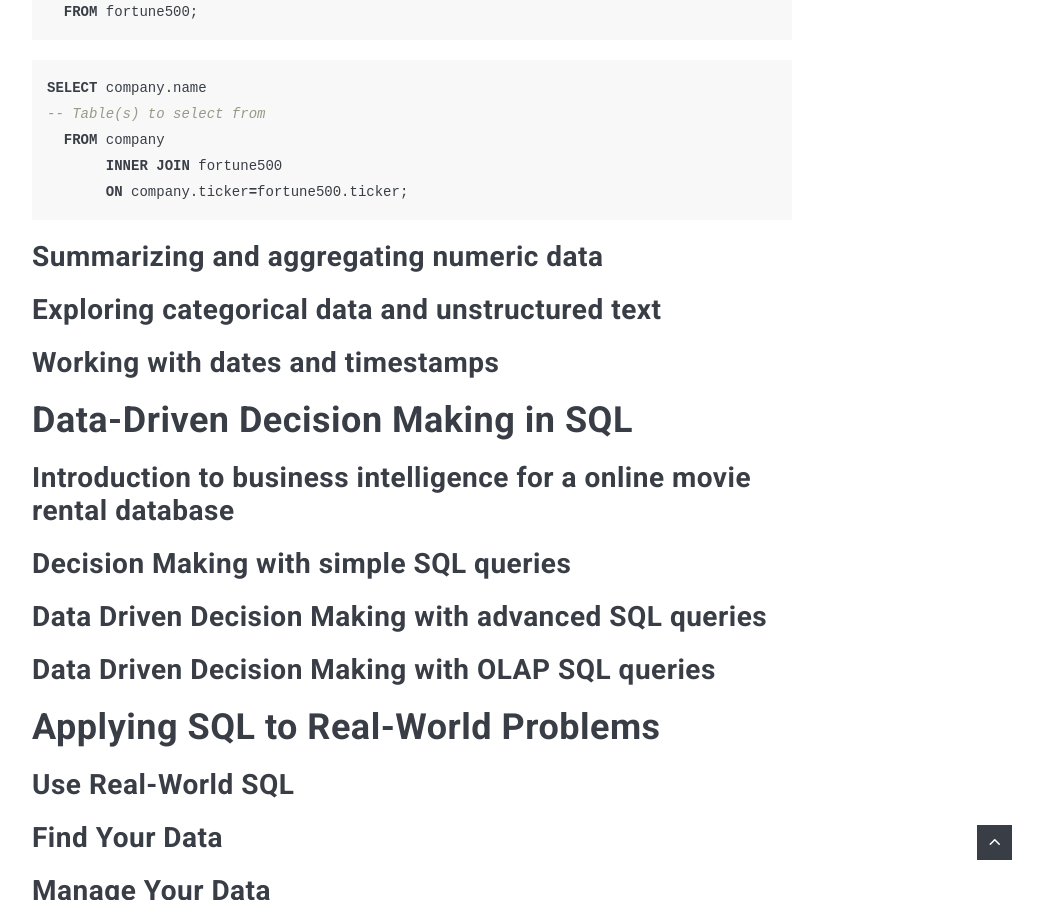
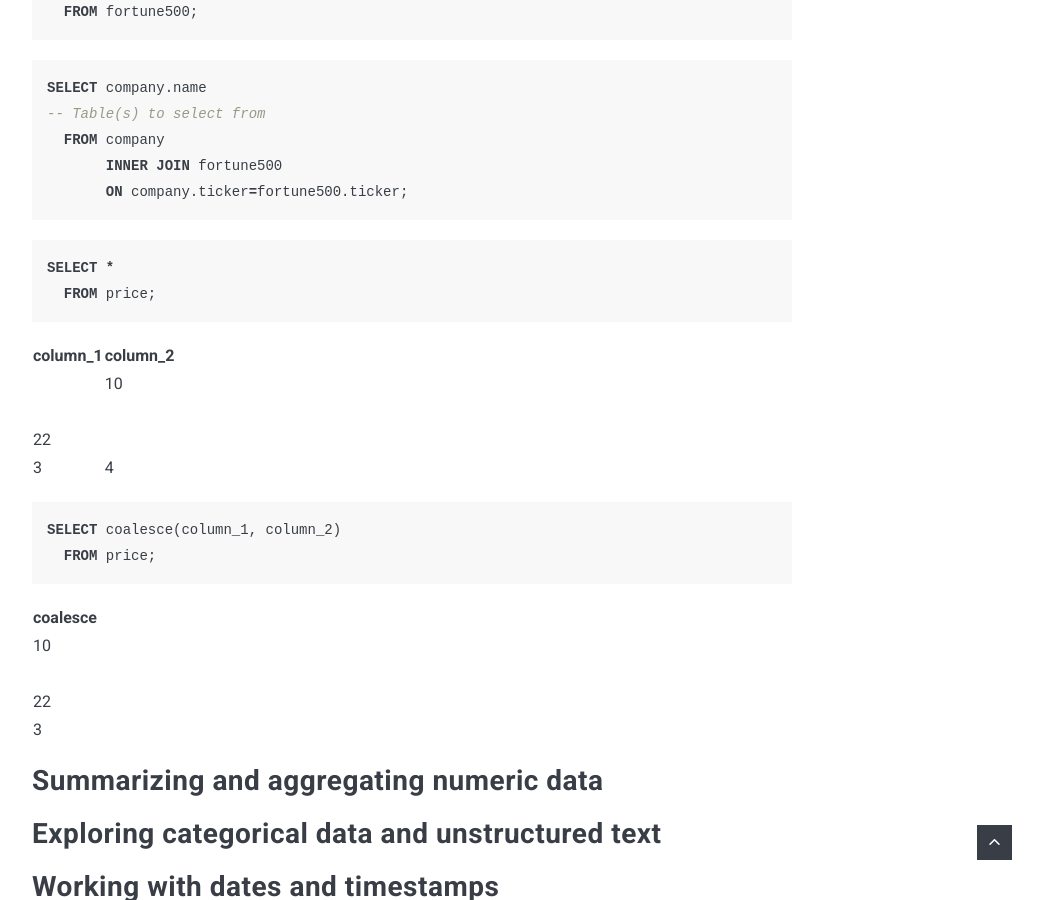
Before and after one commit to poi0905/poi0905.github.io, a Jekyll site: the page built from _posts/2022-10-31-datacamp-SQL.markdown, in a window 1280 px wide and 900 px high, scrolled down 1959 px. Shown: the whole window, without its empty margins (228-1271 px from the left). Built offline with Jekyll 4.4.1, drawn with Linux system fonts in a browser that asks for light colours; nearby versions of some CDN libraries; comment, search, counter and statistics services are not loaded.

Commit message:
20221101

```diff
--- a/_posts/2022-10-31-datacamp-SQL.markdown
+++ b/_posts/2022-10-31-datacamp-SQL.markdown
@@ -52,6 +52,31 @@ SELECT company.name
        ON company.ticker=fortune500.ticker;
 {% endhighlight %}
 
+{% highlight SQL %}
+SELECT *
+  FROM price;
+{% endhighlight %}
+
+|column_1   |  column_2   |
+|-----------|-------------|
+|           | 10          |
+|           |             |
+|       22  |             |
+|        3  | 4           |
+
+{% highlight SQL %}
+SELECT coalesce(column_1, column_2)
+  FROM price;
+{% endhighlight %}
+
+|coalesce   |
+|-----------|
+|       10  |
+|           |
+|       22  |
+|        3  |
+
+
 ## Summarizing and aggregating numeric data
 ## Exploring categorical data and unstructured text
 ## Working with dates and timestamps
```
